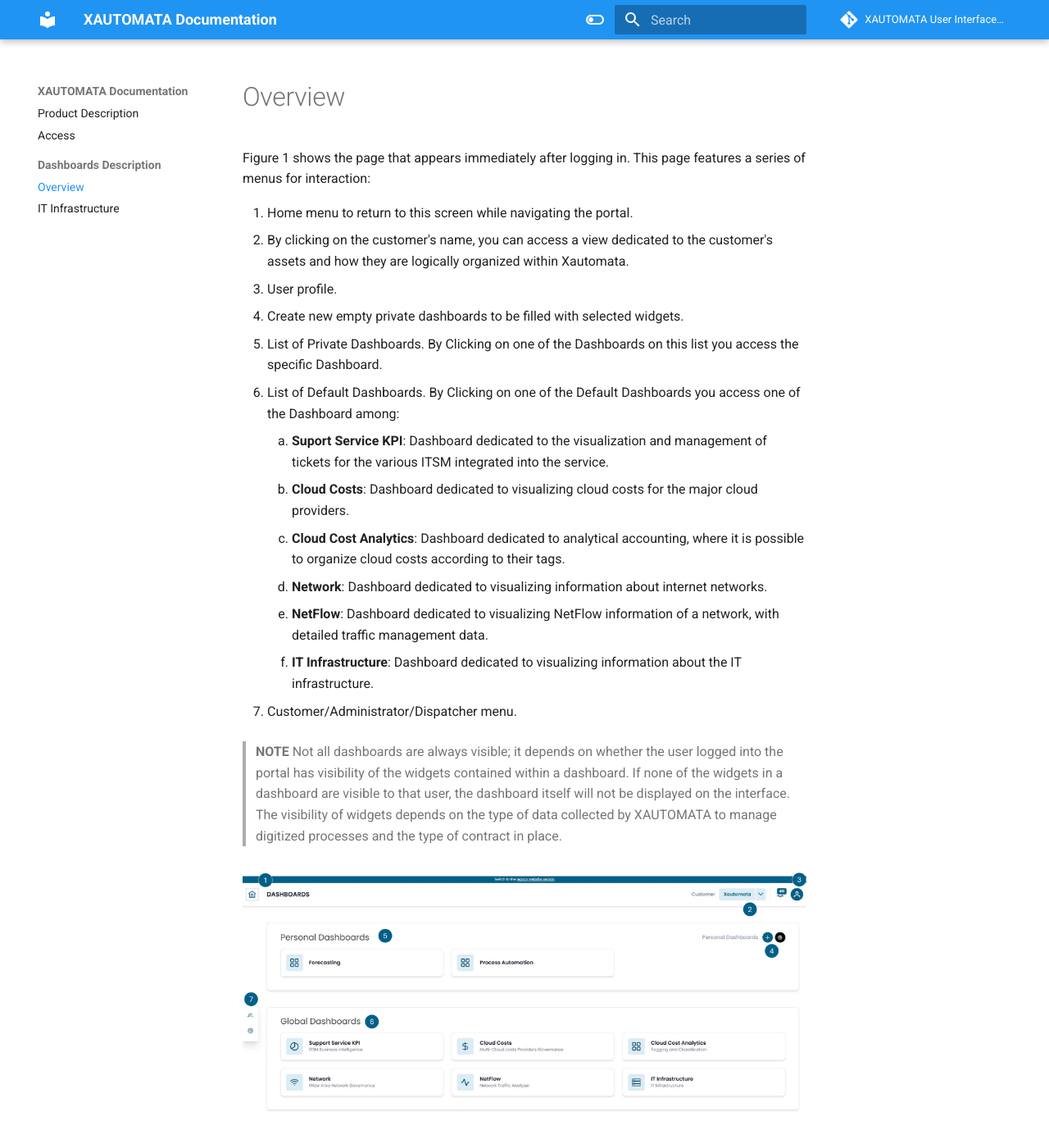
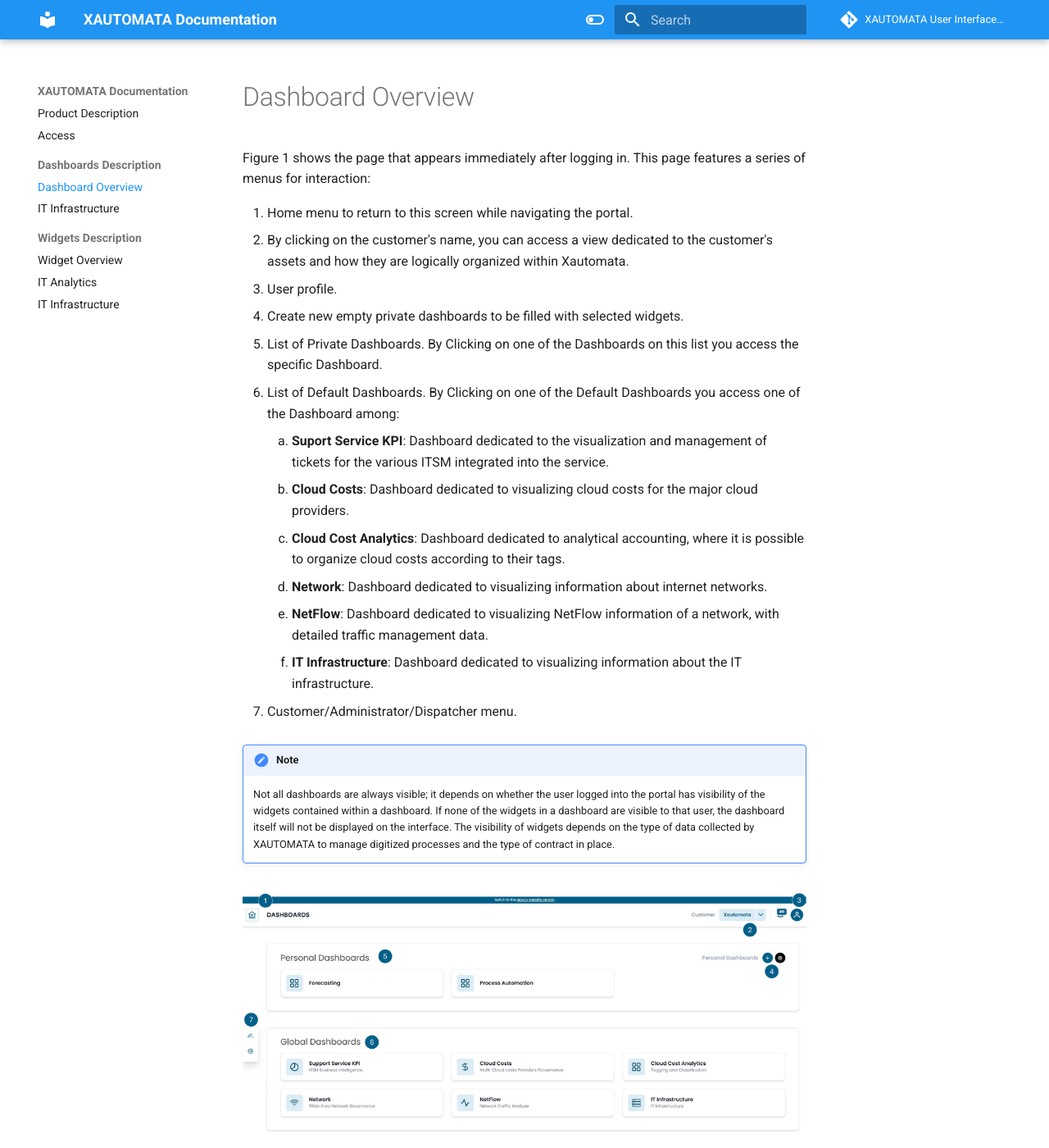
Before and after one commit to xautomata/User-Interface-Manual, an MkDocs documentation site: the page built from docs/overview.md, in a window 1280 px wide and 1400 px high. Shown: the whole window at 82% size. Built offline with MkDocs 1.6.1 and Material for MkDocs 9.7.7, drawn with Linux system fonts in a browser that asks for light colours; comment, search, counter and statistics services are not loaded.

Commit message:
Add detailed widget descriptions and update structure in documentation files.

```diff
--- a/docs/overview.md
+++ b/docs/overview.md
@@ -1,4 +1,4 @@
-# Overview
+# Dashboard Overview
 
 Figure 1 shows the page that appears immediately after logging in. This page features a series of menus for interaction:
 
@@ -18,10 +18,12 @@ Figure 1 shows the page that appears immediately after logging in. This page fea
 
 7. Customer/Administrator/Dispatcher menu.
 
-> **NOTE** Not all dashboards are always visible; it depends on whether the user logged into the portal has visibility of the
-> widgets contained within a dashboard. If none of the widgets in a dashboard are visible to that user,
-> the dashboard itself will not be displayed on the interface. The visibility of widgets depends on the type
-> of data collected by XAUTOMATA to manage digitized processes and the type of contract in place.
+!!! note
+
+    Not all dashboards are always visible; it depends on whether the user logged into the portal has visibility of the
+    widgets contained within a dashboard. If none of the widgets in a dashboard are visible to that user,
+    the dashboard itself will not be displayed on the interface. The visibility of widgets depends on the type
+    of data collected by XAUTOMATA to manage digitized processes and the type of contract in place.
 
 ![Overview](images/overview.jpg)
 /// caption
--- a/mkdocs.yml
+++ b/mkdocs.yml
@@ -64,18 +64,23 @@ nav:
 #      - Disptcher: disptcher.md
 #      - Admin: admin.md
   - Dashboards Description:
-      - Overview: overview.md
+      - Dashboard Overview: overview.md
       - IT Infrastructure: it_infrastructure.md
 #      - Dashboard2: dash2.md
 #      - Dashboard3: dash3.md
 #      - Dashboard4: dash4.md
 #  - Tree View: tree.md
-#  - Widgets Description:
-#      - Widgets1: wid1.md
-#      - Widgets2: wid2.md
-#      - Widgets3: wid3.md
-#      - Widgets4: wid4.md
-
+  - Widgets Description:
+      - Widget Overview: widget_overview.md
+#      - Analytical Accounting: wid1.md
+#      - Cloud Cost: wid2.md
+      - IT Analytics: widget_it_analytics.md
+#      - IT Anomalies: wid4.md
+      - IT Infrastructure: widget_it_infrastructure.md
+#      - MCD Dedicated: wid4.md
+#      - Net Flow: wid4.md
+#      - Network: wid4.md
+#      - support Service KPI: wid4.md
 
 
 copyright:
```
Also changed, not shown: docs/it_infrastructure.md (+10 -0 lines), docs/widget_it_analytics.md (added, +50 -0 lines), docs/widget_it_infrastructure.md (added, +67 -0 lines), docs/widget_overview.md (added, +12 -0 lines), docs/images/Resource_group_distribution_map.jpg (added), docs/images/it_object_weekly_availability_distribution.jpg (added), docs/images/it_object_weekly_availability_distribution_1.jpg (added), docs/images/it_object_weekly_availability_distribution_2.jpg (added), docs/images/it_object_weekly_availability_distribution_4.jpg (added), docs/images/it_resouces_status.jpg (added), docs/images/it_sanity_weekly_distribution_1.jpg (added), docs/images/it_sanity_weekly_distribution_2.jpg (added), docs/images/it_sanity_weekly_distribution_3.jpg (added), docs/images/it_sanity_weekly_distribution_4.jpg (added), 2 more files, 1 other file.
